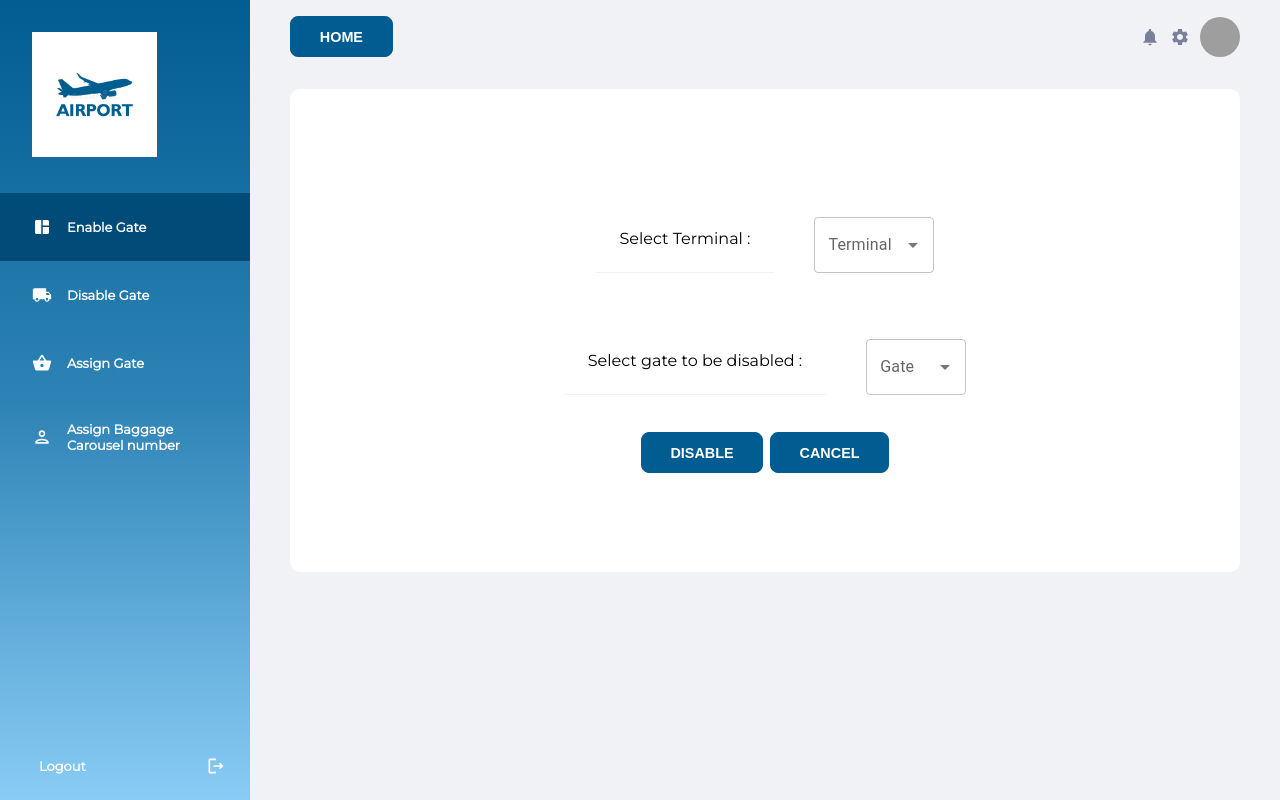
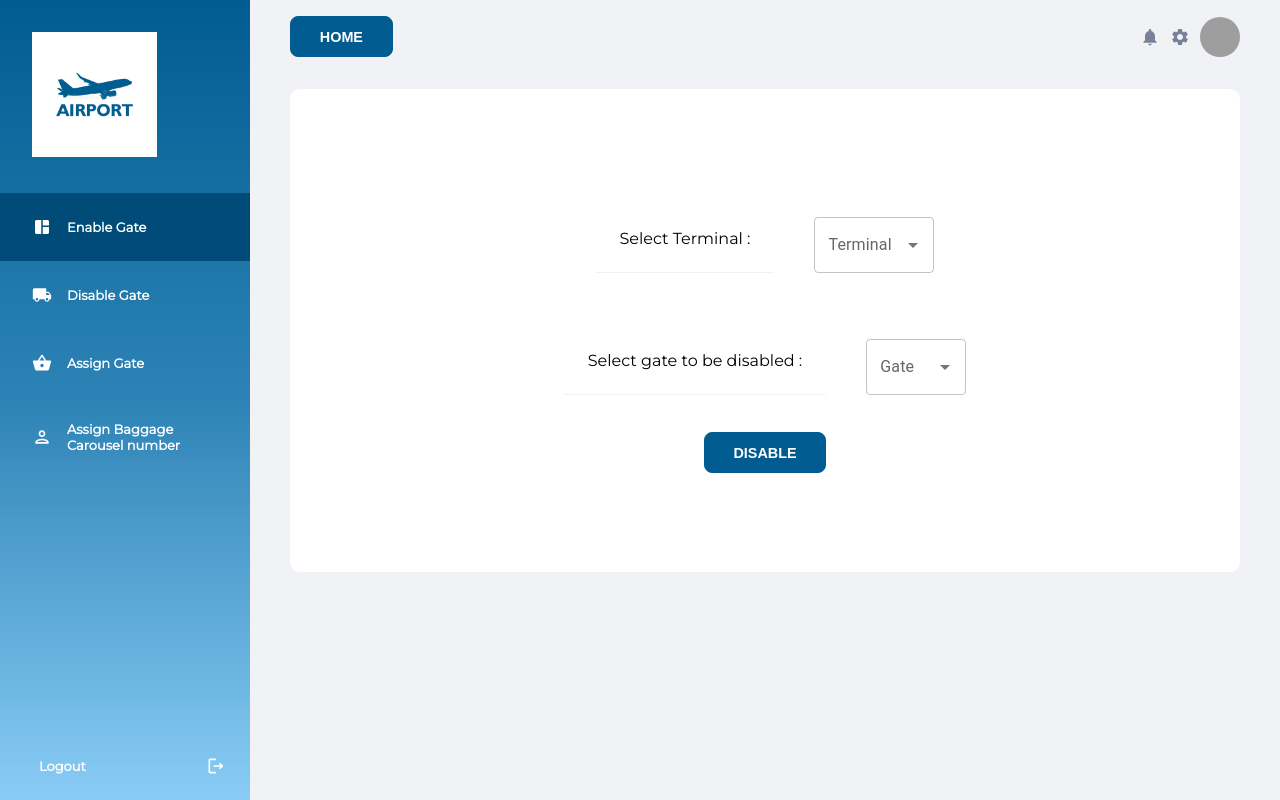
Before and after one commit to VLRamya/Airport-Management-System, a React (Create React App) app in the folder frontend/: page /disablegate in a window 1280 px wide. Built offline with nearby package versions, Linux system fonts and the light colour scheme; no server answers; grey boxes are pictures that could not be loaded; the HTML template or start-up script is replaced by a standard one.

Commit message:
Minor changes in UI

```diff
--- a/frontend/package.json
+++ b/frontend/package.json
@@ -16,6 +16,7 @@
     "react": "^18.2.0",
     "react-dom": "^18.2.0",
     "react-router-dom": "^6.4.3",
+    "react-confirm-alert": "^3.0.6",
     "react-scripts": "5.0.1",
     "web-vitals": "^2.1.4"
   },
--- a/frontend/src/pages/DisableGate/index.jsx
+++ b/frontend/src/pages/DisableGate/index.jsx
@@ -103,7 +103,7 @@ function App() {
                         </div>
                         <div>
                         <button className='dashbord-btn' onClick={ disableGate }> Disable </button>
-                        <button className='dashbord-btn' > Cancel </button>
+                        {/* <button className='dashbord-btn' > Cancel </button> */}
                     </div>
                     {/* </table> */}
                 </div>
--- a/frontend/src/pages/EnableGate/index.jsx
+++ b/frontend/src/pages/EnableGate/index.jsx
@@ -103,7 +103,7 @@ function App() {
                         </div>
                         <div>
                         <button className='dashbord-btn' onClick={ enableGate }> Enable </button>
-                        <button className='dashbord-btn' > Cancel </button>
+                        {/* <button className='dashbord-btn' > Cancel </button> */}
                     </div>
                     {/* </table> */}
                 </div>
```
Also changed, not shown: 1 other file (tests, documents, lock files or other folders).
